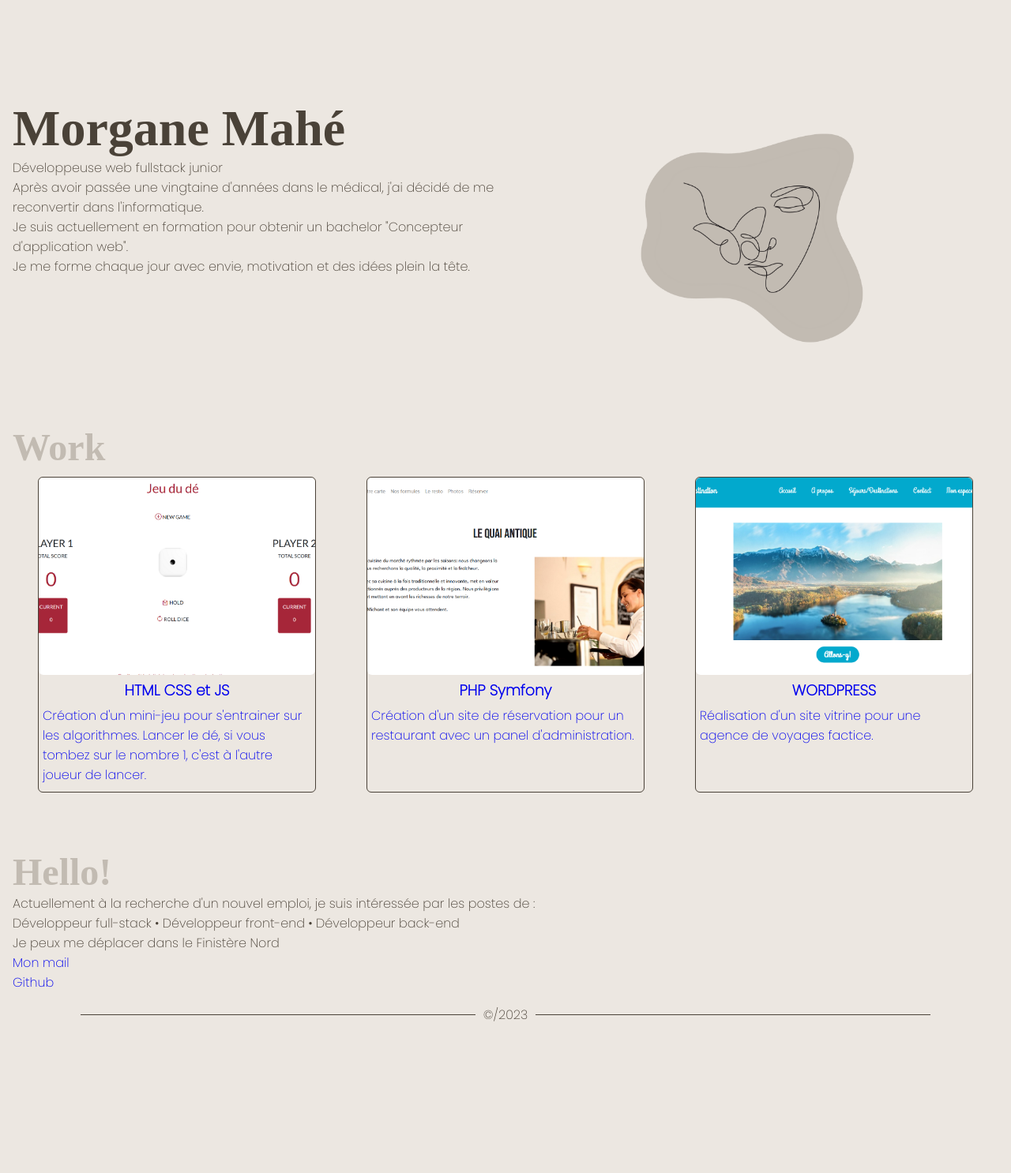
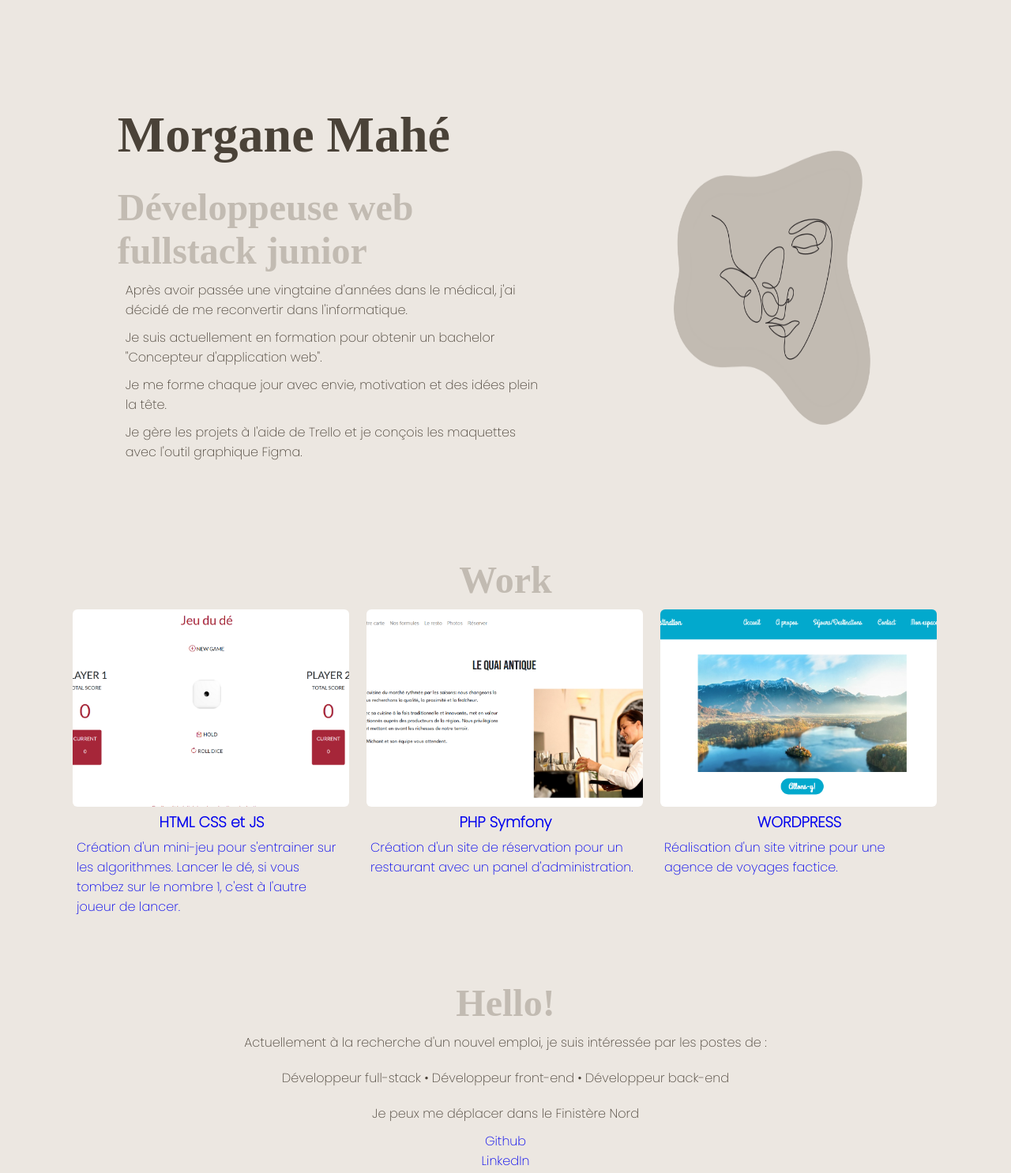
Before and after one commit to Maea-M/portfolio, a plain HTML site: page index.html in a window 1280 px wide. Shown: the part 160-1646 px from the top of the page at 79% size. Before the commit the page ends 1458 px from the top, so only its background shows below. Drawn offline with Linux system fonts and the light colour scheme; a web font is replaced by a local one.

Commit message:
add linkedIn

```diff
--- a/index.html
+++ b/index.html
@@ -25,10 +25,12 @@
                 <div class="container__image">
                     <div>
                         <h1>Morgane Mahé</h1>
-                        <p>Développeuse web fullstack junior</p>
+                        <h2>Développeuse web fullstack junior</h2>
                         <p>Après avoir passée une vingtaine d'années dans le médical, j'ai décidé de me reconvertir dans l'informatique.</p>
                         <p>Je suis actuellement en formation pour obtenir un bachelor "Concepteur d'application web".</p>
                         <p>Je me forme chaque jour avec envie, motivation et des idées plein la tête.</p>
+                        <p>Je gère les projets à l'aide de Trello et je conçois les maquettes avec l'outil graphique Figma.</p>
+                        <p></p>
 
                     </div>
 
@@ -37,7 +39,7 @@
 
         </section>
 
-        <section id="work">
+        <section class="work__section" id="work">
 
             <h2>Work</h2>
 
@@ -74,8 +76,8 @@
             <p> Actuellement à la recherche d'un nouvel emploi, je suis intéressée par les postes de :</p>
             <p>Développeur full-stack • Développeur front-end • Développeur back-end</p>
             <p>Je peux me déplacer dans le Finistère Nord</p>
-            <div><a href="mailto:">Mon mail</a></div>
             <div><a href="https://github.com/Maea-M" target="_blank">Github</a></div>
+            <div><a href="https://www.linkedin.com/in/morgane-mahe-dev/">LinkedIn</a></div>
         </section>
     </main>
 
--- a/style.css
+++ b/style.css
@@ -30,7 +30,7 @@
     }
     /* Basic style */
     body {
-    margin:0;
+    margin:10;
     font-size:var(--font-size);
     font-family: 'Poppins', sans-serif;
     background-color: #ece7e1;
@@ -52,6 +52,9 @@
         color: #c2bbb2;
     }
 
+    p {
+        margin: 10px;
+    }
     /* Navbar */
     .navbar {
     display:flex;
@@ -79,7 +82,13 @@
     .navbar__logo img{
         width: 125px;
     }
-
+/*---- work----*/
+.work__section {
+    display: flex;
+    justify-content: space-around;
+    flex-direction: column;
+    align-items: center;
+}
 
 /*------ about-*/
 .about {
@@ -88,8 +97,10 @@
 
 .container__image {
     display: flex;
-    justify-content: center;
+    justify-content: space-evenly;
     margin-bottom: 50px;
+    margin-left: 10%;
+    margin-right: auto;
 
 }
 .about__image {
@@ -97,6 +108,13 @@
 
 }
 
+/*----- contact ----*/
+.contact{
+    display: flex;
+    flex-direction: column;
+    align-items:center;
+
+}
 /*---- footer ----*/
 footer {
     display: flex;
@@ -123,7 +141,6 @@ footer .footer__line{
 .card {
     width: 352px;
     height: 400px;
-    border: solid #4a4238 1px;
     margin: 10px;
     border-radius: 6px;
 }
@@ -253,15 +270,17 @@ footer .footer__line{
     .navbar__link:hover > a::after {
         width:100%;
     }
-    .about__image {
-        width: 50%;
-        display: block;
 
-    }
     }
 
     @media screen and (min-width:1122px) {
         .work {
             flex-direction: row;
         }
+
+        .about__image {
+            width: 50%;
+            display: block;
+
+        }
     }
```
